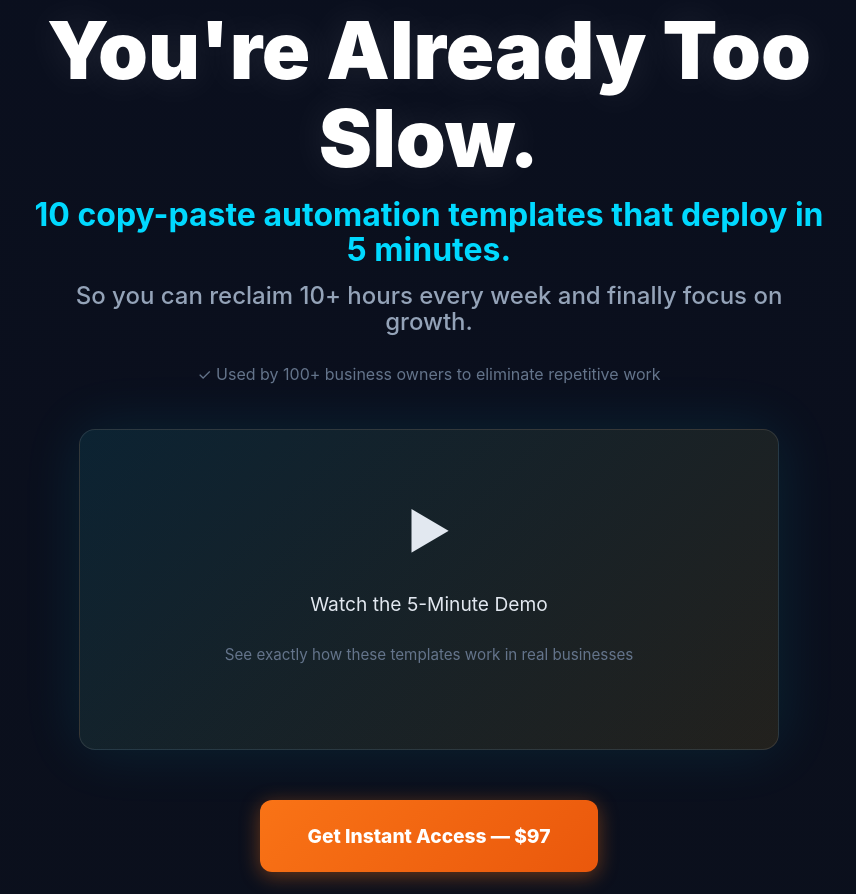
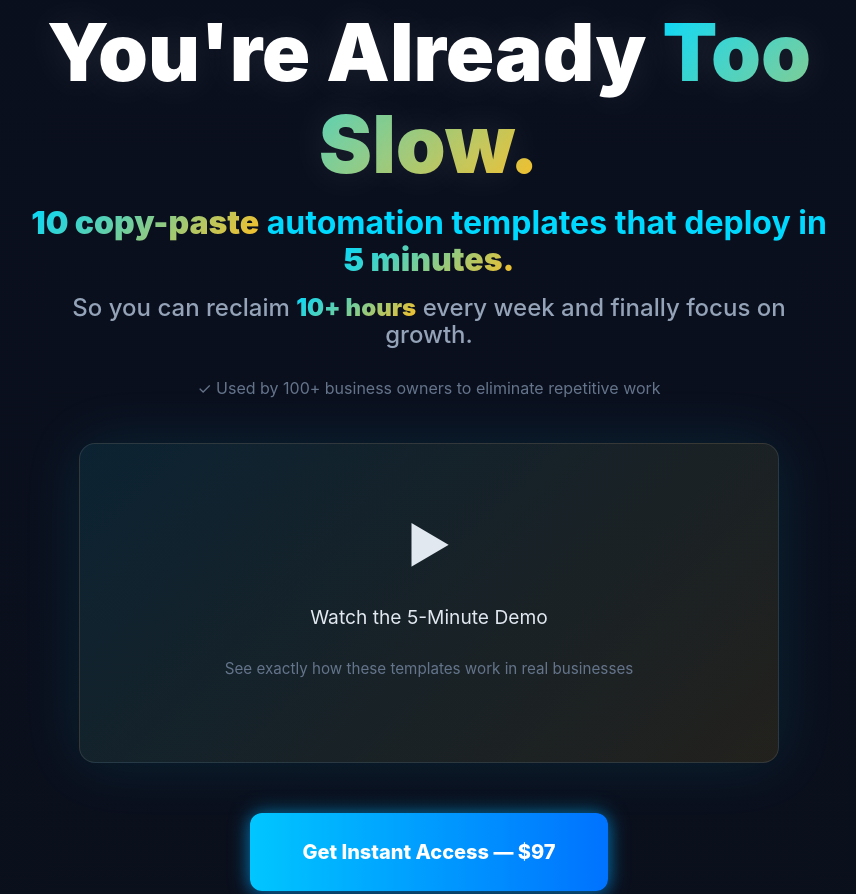
Before and after one commit to softomatrix-svg/jay, a plain HTML site: page index.html in a window 1280 px wide. Shown: the part 139-1033 px from the top of the page, without its empty margins (211-1067 px from the left). Drawn offline with Linux system fonts and the light colour scheme.

Commit message:
Updated visual styling: blue gradient CTA, highlighted keywords in headline

```diff
--- a/index.html
+++ b/index.html
@@ -27,14 +27,37 @@
         .eyebrow { color: var(--cyan); font-size: 14px; font-weight: 800; letter-spacing: 0.2em; text-transform: uppercase; margin-bottom: 20px; }
 
         .hero h1 { font-size: clamp(2.5rem, 6vw, 4rem); font-weight: 900; line-height: 1.1; margin-bottom: 25px; color: white; }
-        .hero h1 .highlight { color: var(--yellow); }
+        .hero h1 .highlight {
+            background: linear-gradient(135deg, #00d9ff, #fbbf24);
+            -webkit-background-clip: text;
+            -webkit-text-fill-color: transparent;
+            background-clip: text;
+            font-weight: 900;
+        }
         .hero-subtitle { font-size: 1.3rem; color: var(--text-dim); max-width: 600px; margin: 0 auto 40px; line-height: 1.6; }
 
         .video-placeholder { background: linear-gradient(135deg, rgba(34, 211, 238, 0.1), rgba(251, 191, 36, 0.1)); border: 2px dashed var(--border); border-radius: 16px; padding: 60px 40px; margin: 40px auto; max-width: 700px; text-align: center; }
         .video-placeholder p { color: var(--muted); font-size: 1.1rem; }
 
-        .cta-button { display: inline-block; background: var(--yellow); color: #111; padding: 20px 48px; font-size: 1.2rem; font-weight: 800; text-decoration: none; border-radius: 12px; transition: all 0.2s; margin: 10px; }
-        .cta-button:hover { transform: translateY(-3px); box-shadow: 0 10px 30px rgba(251, 191, 36, 0.35); }
+        .cta-button {
+            display: inline-block;
+            background: linear-gradient(90deg, #00c6ff, #0072ff);
+            color: white;
+            padding: 22px 52px;
+            font-size: 1.25rem;
+            font-weight: 800;
+            text-decoration: none;
+            border-radius: 12px;
+            transition: all 0.3s ease;
+            margin: 10px;
+            box-shadow: 0 0 20px rgba(0, 198, 255, 0.5), 0 4px 15px rgba(0, 114, 255, 0.3);
+            border: none;
+            cursor: pointer;
+        }
+        .cta-button:hover {
+            transform: translateY(-3px) scale(1.02);
+            box-shadow: 0 0 30px rgba(0, 198, 255, 0.7), 0 6px 20px rgba(0, 114, 255, 0.4);
+        }
         .cta-outline { background: transparent; color: var(--text); border: 2px solid var(--border); }
 
         .micro-reassurance { margin-top: 25px; font-size: 0.95rem; color: var(--text-dim); }
@@ -93,15 +116,15 @@
     <div class="container">
         <p class="eyebrow">🚨 The Warning Most Business Owners Ignore</p>
 
-        <h1 style="margin-bottom: 15px;">
+        <h1 style="margin-bottom: 15px; max-width: 800px; margin-left: auto; margin-right: auto; line-height: 1.15;">
             <span style="font-size: clamp(2.8rem, 7vw, 5rem); display: block; margin-bottom: 15px; color: #fff; text-shadow: 0 0 40px rgba(255,255,255,0.1);">
-                You're Already Too Slow.
+                You're Already <span class="highlight">Too Slow.</span>
             </span>
             <span style="font-size: clamp(1.4rem, 3.5vw, 2rem); color: var(--cyan); display: block; margin-bottom: 15px; font-weight: 700;">
-                10 copy-paste automation templates that deploy in 5 minutes.
+                <span class="highlight">10 copy-paste</span> automation templates that deploy in <span class="highlight">5 minutes.</span>
             </span>
             <span style="font-size: clamp(1.1rem, 2.5vw, 1.5rem); color: var(--text-dim); display: block; font-weight: 500;">
-                So you can reclaim 10+ hours every week and finally focus on growth.
+                So you can reclaim <span class="highlight">10+ hours</span> every week and finally focus on growth.
             </span>
         </h1>
 
@@ -115,7 +138,7 @@
             <p style="font-size: 0.95rem; margin-top: 10px;">See exactly how these templates work in real businesses</p>
         </div>
 
-        <a href="#offer" class="cta-button" style="background: linear-gradient(135deg, #f97316, #ea580c); color: white; box-shadow: 0 4px 20px rgba(249, 115, 22, 0.4);">Get Instant Access — $97</a>
+        <a href="#offer" class="cta-button">Get Instant Access — $97</a>
         <p class="micro-reassurance">One-time payment • No subscription • 30-day guarantee</p>
     </div>
 </section>
```
